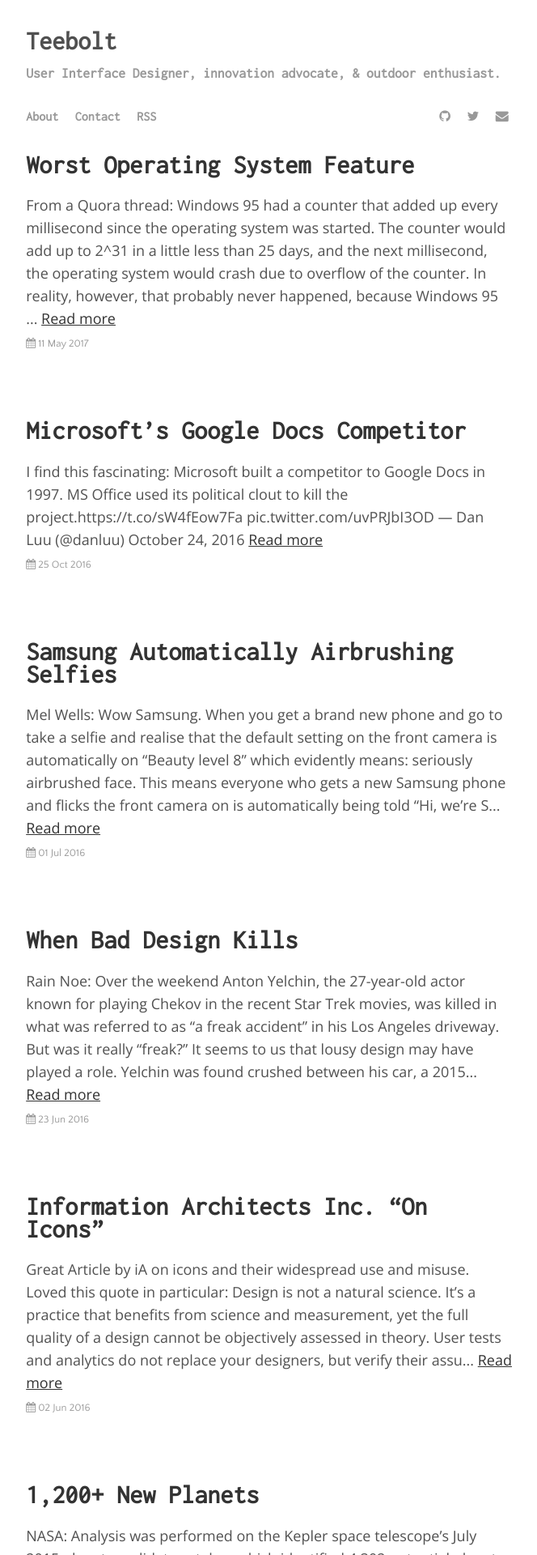
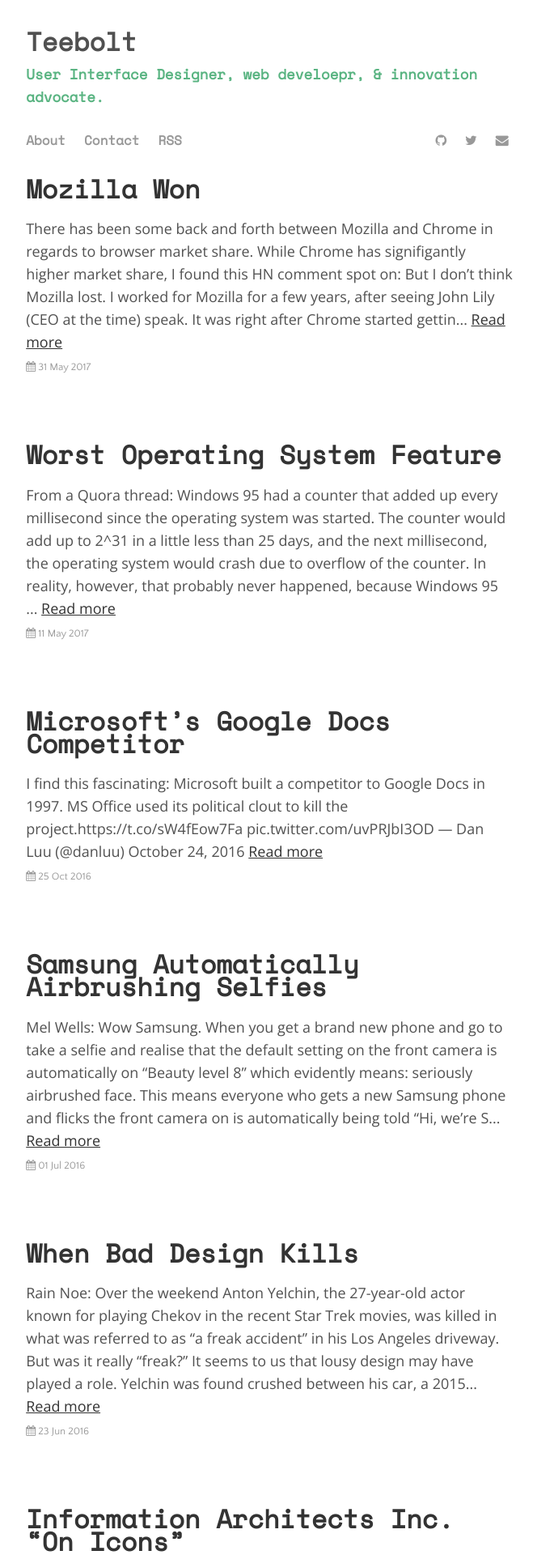
Before and after one commit to tbolt/tbolt.space, a Jekyll site: the page built from index.html, in a window 1280 px wide. Shown: the top 1920 px of the page at 81% size, without its empty margins (307-971 px from the left). Built offline with Jekyll 4.4.1, drawn with Linux system fonts in a browser that asks for light colours; nearby versions of some CDN libraries; Markdown is read by kramdown in place of the engine named in the settings; the list of posts is cut into pages by our own code; some of the changed text lies outside the part shown.

Commit message:
new font, new post

```diff
--- a/_config.yml
+++ b/_config.yml
@@ -3,7 +3,7 @@
 paginate:            11
 
 # Build settings
-markdown:            kramdown
+markdown:            markdown
 highlighter:         rouge
 permalink:           none
 gems:                [jekyll-paginate, jekyll-feed]
--- a/_data/settings.yml
+++ b/_data/settings.yml
@@ -1,5 +1,5 @@
 title:  Teebolt
-tagline:  User Interface Designer, innovation advocate, & outdoor enthusiast.
+tagline:  User Interface Designer, web develoepr, & innovation advocate.
 author:
   name: "Tyler Bolchoz"
   twitter:  tbolt
--- a/_includes/head.html
+++ b/_includes/head.html
@@ -12,6 +12,7 @@
   <link href="https://fonts.googleapis.com/css?family=Inconsolata|Open+Sans" rel="stylesheet">
   <link rel="stylesheet" href="https://fonts.googleapis.com/css?family=Source+Code+Pro">
   <link rel="stylesheet" href="https://fonts.googleapis.com/css?family=Quattrocento+Sans">
+  <link rel="stylesheet" href="https://fonts.googleapis.com/css?family=Space+Mono">
   <link rel="stylesheet" href="https://cdnjs.cloudflare.com/ajax/libs/font-awesome/4.6.3/css/font-awesome.min.css">
   <link rel="shortcut icon" href="{{ site.github.url }}/assets/img/favicon.ico">
   <link rel="apple-touch-icon" href="{{ site.github.url }}/assets/img/favicon.png">
--- /dev/null
+++ b/_posts/2017-05-31-mozilla-won.md
@@ -0,0 +1,25 @@
+---
+id: 1119
+title: Mozilla Won
+date: 2017-05-31T20:38:34+00:00
+author: Tyler Bolchoz
+layout: post
+guid: http://teebolt.com/?p=1119
+permalink: /2017/05/31/mozilla-won/
+categories:
+  - Technology
+---
+There has been some [back](https://medium.com/the-official-unofficial-firefox-blog/browse-against-the-machine-e793c0fee917) and [forth](https://andreasgal.com/2017/05/25/chrome-won/) between Mozilla and Chrome in regards to browser market share. While Chrome has signifigantly higher market share, I found this HN comment spot on:
+> But I don't think Mozilla lost.
+>
+> I worked for Mozilla for a few years, after seeing John Lily (CEO at the time) speak. It was right after Chrome started getting popular, and a smug person in the crowd asked him about how he felt about Chrome.
+>
+> John's response was awesome. "This is the web that we wanted. We exist not because we want everyone to use Firefox, but because we wanted people to have a choice" Firefox was a response to a world of "best viewed in IE" badges, and it changed the browser landscape.
+>
+> Now, we have options. Chrome is great, but so are Safari, Edge, Brave, Opera and Firefox. There's a lot of options out there, and they're all standards compliment. And that's thanks to Mozilla.
+>
+> So, in my mind, Mozilla won. It's a non-profit, and it forced us into an open web. We got the world they wanted. Maybe the world is a bit Chrome-heavy currently, but at least it's a standards compliment world.
+>
+> I hope Mozilla sees that. I hope they take credit, and move on to what's next: privacy and net neutrality. Our privacy is under attack, and Mozilla is one of the few companies that can (and would want to) help. I know, I know. Nobody cares about privacy. Nobody cared about web standards, either, but Mozilla bundled it into an attractive package and it worked. It's time for Mozilla to declare victory, high five the Chrome team, and move on to the next big challenge.
+>
+> We really need someone to fight for our privacy and neutrality. And I really believe that this could be Mozilla's swan song.
--- a/assets/css/main.css
+++ b/assets/css/main.css
@@ -28,7 +28,7 @@
 }
 
 h1, h2, h3, h4, h5, h6 {
-  font-family: 'Inconsolata', monospace;
+  font-family: 'Space Mono', monospace;
   color: #333;
 }
 
@@ -90,9 +90,6 @@
   margin-right: 0.25em;
   vertical-align: -0.4em;
 }
-blockquote p {
-  display: inline;
-}
 
 /*
   Site container
@@ -145,7 +142,7 @@
   margin-top: 0.5rem;
   margin-bottom: 1.5rem;
   float: left;
-  color: #999;
+  color: #5AB482;;
 }
 
 /*
```
